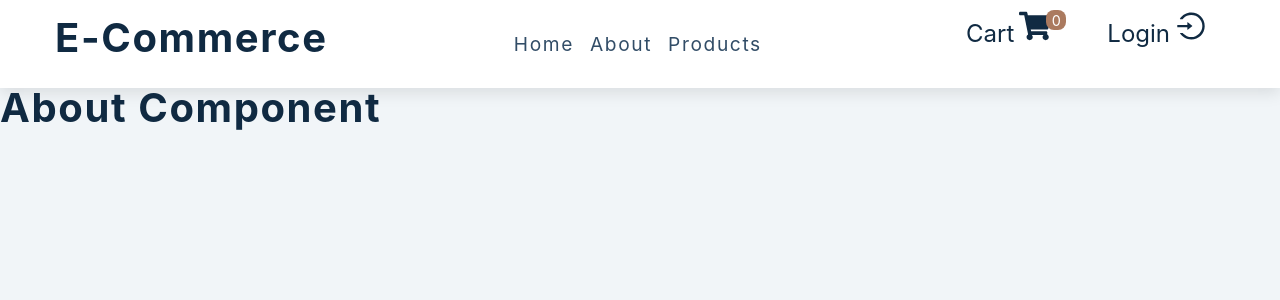
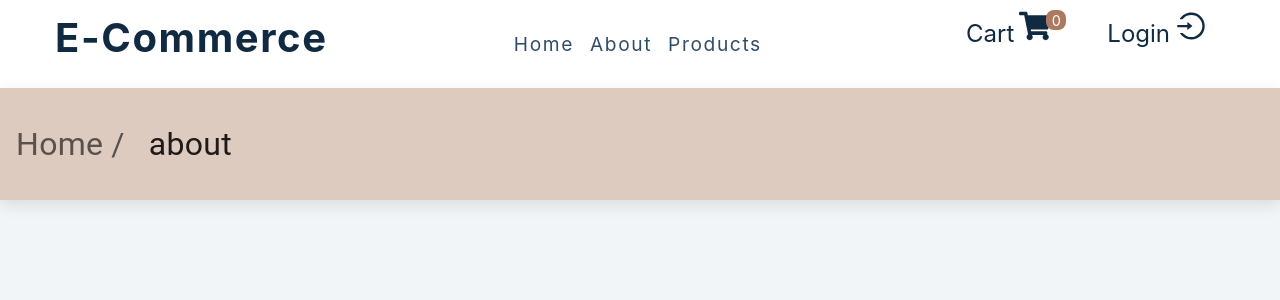
Before and after one commit to kiyarashnd/E-Commerce, a React (Vite) app: page /about in a window 1280 px wide. Shown: the top 300 px of the page. Built offline with nearby package versions, Linux system fonts and the light colour scheme.

Commit message:
work on BasicBreadcrumbs component that read text from url

```diff
--- a/package.json
+++ b/package.json
@@ -14,6 +14,7 @@
     "@emotion/styled": "^11.11.0",
     "@mui/material": "^5.13.4",
     "react": "^18.2.0",
+    "react-alice-carousel": "^2.7.1",
     "react-dom": "^18.2.0",
     "react-icons": "^4.9.0",
     "react-router-dom": "^5.3.4"
--- a/src/About.jsx
+++ b/src/About.jsx
@@ -1,5 +1,11 @@
+import BreadCrumbs from './components/BasicBreadcrumbs';
+
 const About = () => {
-  return <h2>About component</h2>;
+  return (
+    <>
+      <BreadCrumbs />
+    </>
+  );
 };
 
 export default About;
--- a/src/App.jsx
+++ b/src/App.jsx
@@ -19,7 +19,7 @@ function App() {
           <Home />
         </Route>
 
-        <Route path='/about' component={About}>
+        <Route path='/about'>
           <About />
         </Route>
 
--- a/src/Home.css
+++ b/src/Home.css
@@ -104,4 +104,22 @@ p{
     max-width: 45em;
     margin-bottom: 2rem;
     color: var(--clr-grey-5);
-   }
+}
+
+.underline{
+    background: #ab7a5f;
+    height: 0.25rem;
+    margin-left: auto;
+    margin-right: auto;
+    width: 6rem;
+}
+
+.slider-container h2{
+    text-align: center;
+    margin-top: 1.5rem;
+    padding-top: 2rem;
+}
+
+.slider-container{
+    background-color:white;
+}
--- a/src/Home.jsx
+++ b/src/Home.jsx
@@ -3,6 +3,7 @@ import { Link } from 'react-router-dom';
 
 const Home = () => {
   return (
+    <>
       <section className='main-container'>
         <div className='first-container'>
           <h2>Design Your Comfort Zone</h2>
@@ -16,12 +17,17 @@ const Home = () => {
             Shop Now
           </Link>
         </div>
-      <div class='container'>
+        <div className='container'>
           <img src='img2.jpeg' alt='Image 2' />
           {/* <img src='image3.jpg' alt='Image 3' /> */}
           <img src='img1.jpeg' alt='Image 1' />
         </div>
       </section>
+      <section className='slider-container'>
+        <h2>Featured Products</h2>
+        <div className='underline'></div>
+      </section>
+    </>
   );
 };
 
--- a/src/components/BasicBreadcrumbs.jsx
+++ b/src/components/BasicBreadcrumbs.jsx
@@ -4,7 +4,24 @@ import Breadcrumbs from '@mui/material/Breadcrumbs';
 import Link from '@mui/material/Link';
 import styles from './BasicBreadcrumbs.module.css';
 
+import { useState } from 'react';
+
+function sliceWordBetweenLastTwoSlashes(text) {
+  const lastIndex = text.lastIndexOf('/');
+  if (lastIndex === -1) {
+    return null; // No slashes found
+  }
+  return text.slice(lastIndex + 1, text.length);
+}
+
 export default function BasicBreadcrumbs() {
+  window.addEventListener('popstate', () => {
+    setLastURL(sliceWordBetweenLastTwoSlashes(window.location.href));
+  });
+  const [lastURL, setLastURL] = useState(
+    sliceWordBetweenLastTwoSlashes(window.location.href)
+  );
+
   return (
     <Breadcrumbs className={styles.Breadcrumbs}>
       <Link underline='hover' color='inherit' href='/'>
@@ -18,7 +35,7 @@ export default function BasicBreadcrumbs() {
         Products
       </Link> */}
       <Typography color='text.primary' className={styles.Breadcrumbs}>
-        Products
+        {lastURL}
       </Typography>
     </Breadcrumbs>
   );
```
Also changed, not shown: 1 other file (tests, documents, lock files or other folders). Lines whose indentation alone changed are shown as unchanged.
